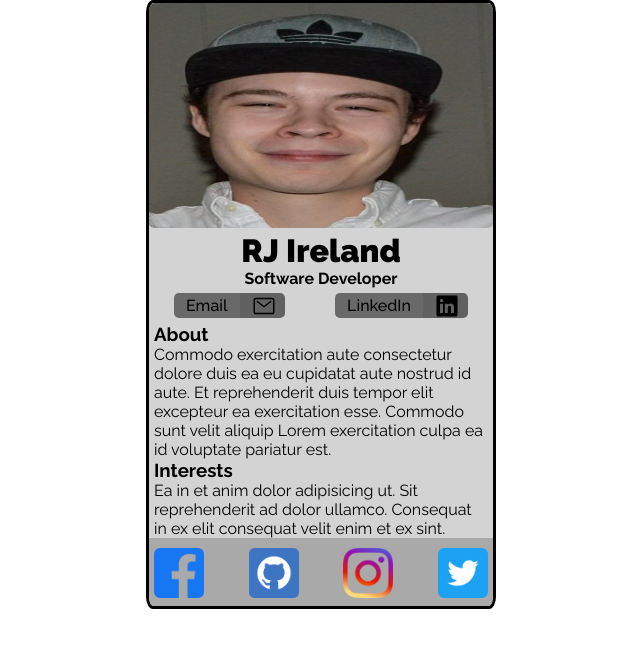
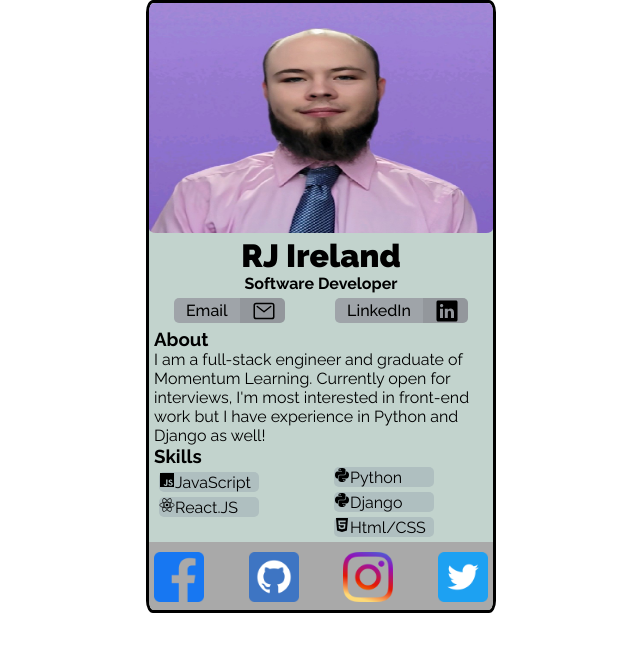
Before and after one commit to RobertJIreland/React-BusinessCard, a React app: page / in a window 1280 px wide. Shown: the whole page, without its empty margins (319-959 px from the left). Built offline with nearby package versions, Linux system fonts and the light colour scheme.

Commit message:
Finished styling.

```diff
--- a/src/components/card.js
+++ b/src/components/card.js
@@ -1,5 +1,5 @@
 import React from "react";
-import Selfie from "../images/Selfie.jpg";
+import Selfie from "../images/profile-pic.jpeg";
 import Navbar from "../components/navbar";
 
 export default function Card() {
@@ -27,16 +27,43 @@ export default function Card() {
       <div className="inner-box-bottom">
         <h3>About</h3>
         <p>
-          Commodo exercitation aute consectetur dolore duis ea eu cupidatat aute
-          nostrud id aute. Et reprehenderit duis tempor elit excepteur ea
-          exercitation esse. Commodo sunt velit aliquip Lorem exercitation culpa
-          ea id voluptate pariatur est.
+          I am a full-stack engineer and graduate of Momentum Learning.
+          Currently open for interviews, I'm most interested in front-end work
+          but I have experience in Python and Django as well!
         </p>
-        <h3>Interests</h3>
-        <p>
-          Ea in et anim dolor adipisicing ut. Sit reprehenderit ad dolor
-          ullamco. Consequat in ex elit consequat velit enim et ex sint.
-        </p>
+        <h3>Skills</h3>
+        <ul>
+          <li>
+            <span>
+              <ion-icon name="logo-javascript"></ion-icon>
+            </span>
+            <span>JavaScript</span>
+          </li>
+          <li>
+            <span>
+              <ion-icon name="logo-react"></ion-icon>
+            </span>
+            <span>React.JS</span>
+          </li>
+          <li>
+            <span>
+              <ion-icon name="logo-python"></ion-icon>
+            </span>
+            <span>Python</span>
+          </li>
+          <li>
+            <span>
+              <ion-icon name="logo-python"></ion-icon>
+            </span>
+            <span>Django</span>
+          </li>
+          <li>
+            <span>
+              <ion-icon name="logo-html5"></ion-icon>
+            </span>
+            <span>Html/CSS</span>
+          </li>
+        </ul>
       </div>
       <Navbar />
     </div>
--- a/src/styles.css
+++ b/src/styles.css
@@ -12,13 +12,13 @@
     border-style: solid;
     border-radius: 2%;
     overflow: hidden;
-    background-color: #d3d3d3;
+    background-color: #C2D3CD;
 }
 
 img.profile {
     border-radius: 2%;
     width: 100%;
-    height: 225px;
+    height: 230px;
 }
 
 .inner-box-top {
@@ -58,15 +58,15 @@ h2 {
     font-size: 16px;
     font-weight: 500;
     cursor: pointer;
-    background: #696969;
+    background: #9FA4A9;
 }
 
 .button:hover {
-    background: #808080;
+    background: #847E89;
 }
 
 .button:active {
-    background: #a9a9a9;
+    background: #56494C;
 }
 
 .button-text,
@@ -89,7 +89,20 @@ h2 {
     margin-left: 5px;
     margin-right: 5px;
 }
+ul {
+    columns: 2;
+    list-style-type: none;
+    margin-bottom: 5px;
+    padding: 0;
+}
 
+li {
+    background-color: #AFBFC0;
+    width: 100px;
+    border-radius: 5px;
+    margin: 5px;
+    padding: 0;
+}
 nav {
     display: flex;
     flex-direction: row;
```
Also changed, not shown: src/images/Selfie.jpg (deleted), src/images/profile-pic.jpeg (added).
